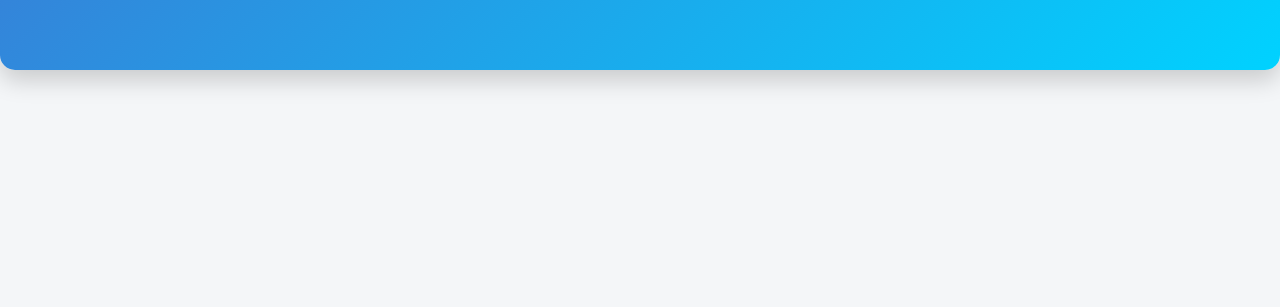
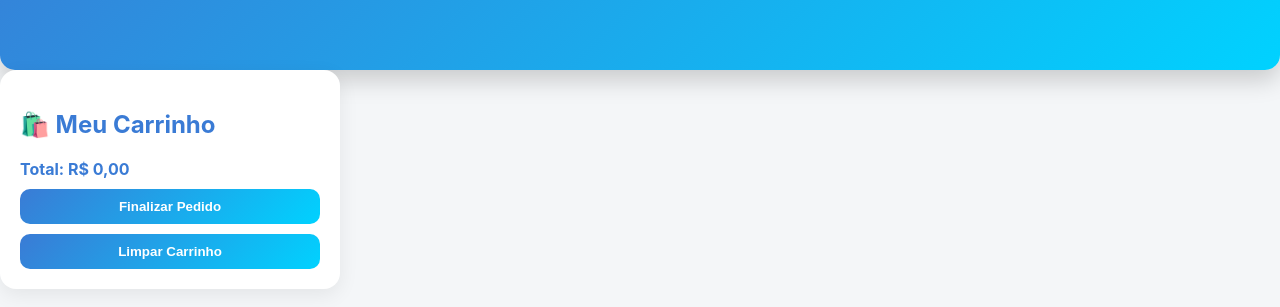
Before and after one commit to FelipeBelusso/meu-catalogo-nuvem_, a website: page index.html in a window 1280 px wide. Shown: the part 169-476 px from the top of the page. Drawn offline with nearby package versions, Linux system fonts and the light colour scheme; no server answers.

Commit message:
Add shopping cart section to index.html
Added a shopping cart section with total and action buttons.

```diff
--- a/index.html
+++ b/index.html
@@ -14,6 +14,21 @@
       </div>
       <h1>Catálogo de Produtos</h1>
     </header>
+    <section class="carrinho-container">
+      <h2>🛍️ Meu Carrinho</h2>
+      <ul id="lista-carrinho">
+        <p>Seu carrinho está vazio.</p>
+      </ul>
+      <div class="carrinho-total">
+        <strong>Total: <span id="valor-total">R$ 0,00</span></strong>
+      </div>
+      <button onclick="finalizarCompra()" class="btn-finalizar">
+        Finalizar Pedido
+      </button>
+      <button onclick="esvaziarCarrinho()" class="btn-limpar">
+        Limpar Carrinho
+      </button>
+    </section>
 
     <div id="vitrine" class="grid-produtos"></div>
 
```
